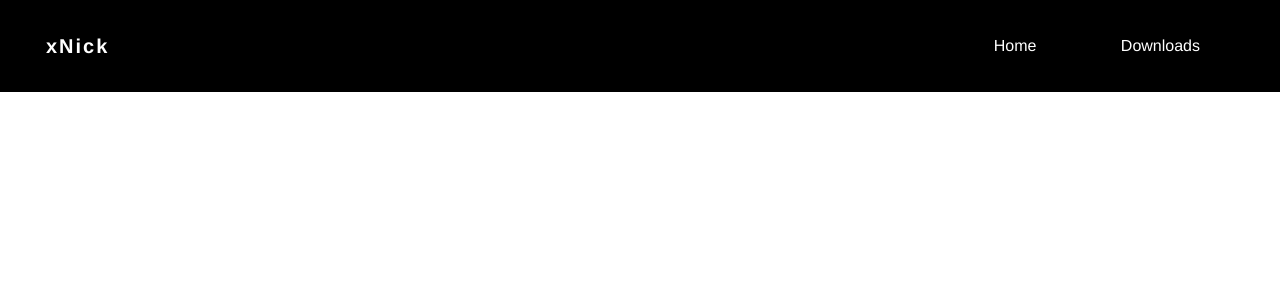
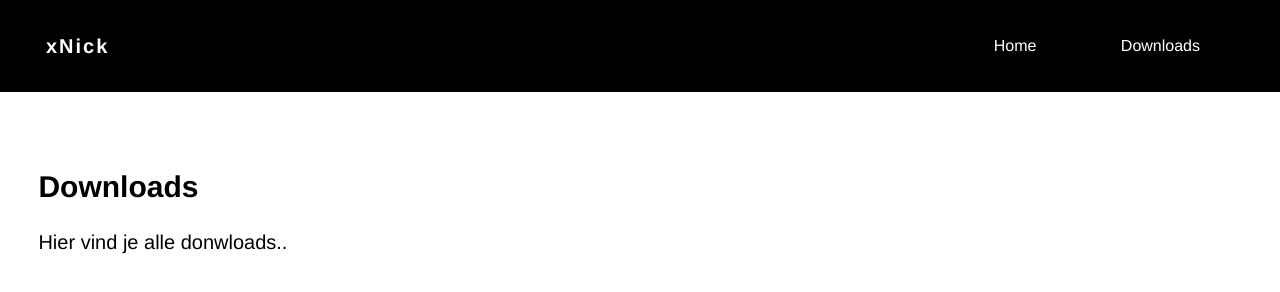
Before and after one commit to nickdebesten/xnick.ml, a plain HTML site: page downloads.html in a window 1280 px wide. Drawn offline with nearby package versions, Linux system fonts and the light colour scheme.

Commit message:
Update downloads.html

```diff
--- a/downloads.html
+++ b/downloads.html
@@ -30,8 +30,16 @@
 
                               </ul>
                         </div>
+                                <div class="content">
+                  <h1>Downloads</h1>
+                  <p>Hier vind je alle donwloads..</p>
+            </div>
                   </nav>
 
 
 
-</div></body></html>
+</div>
+
+
+
+</body></html>
```
